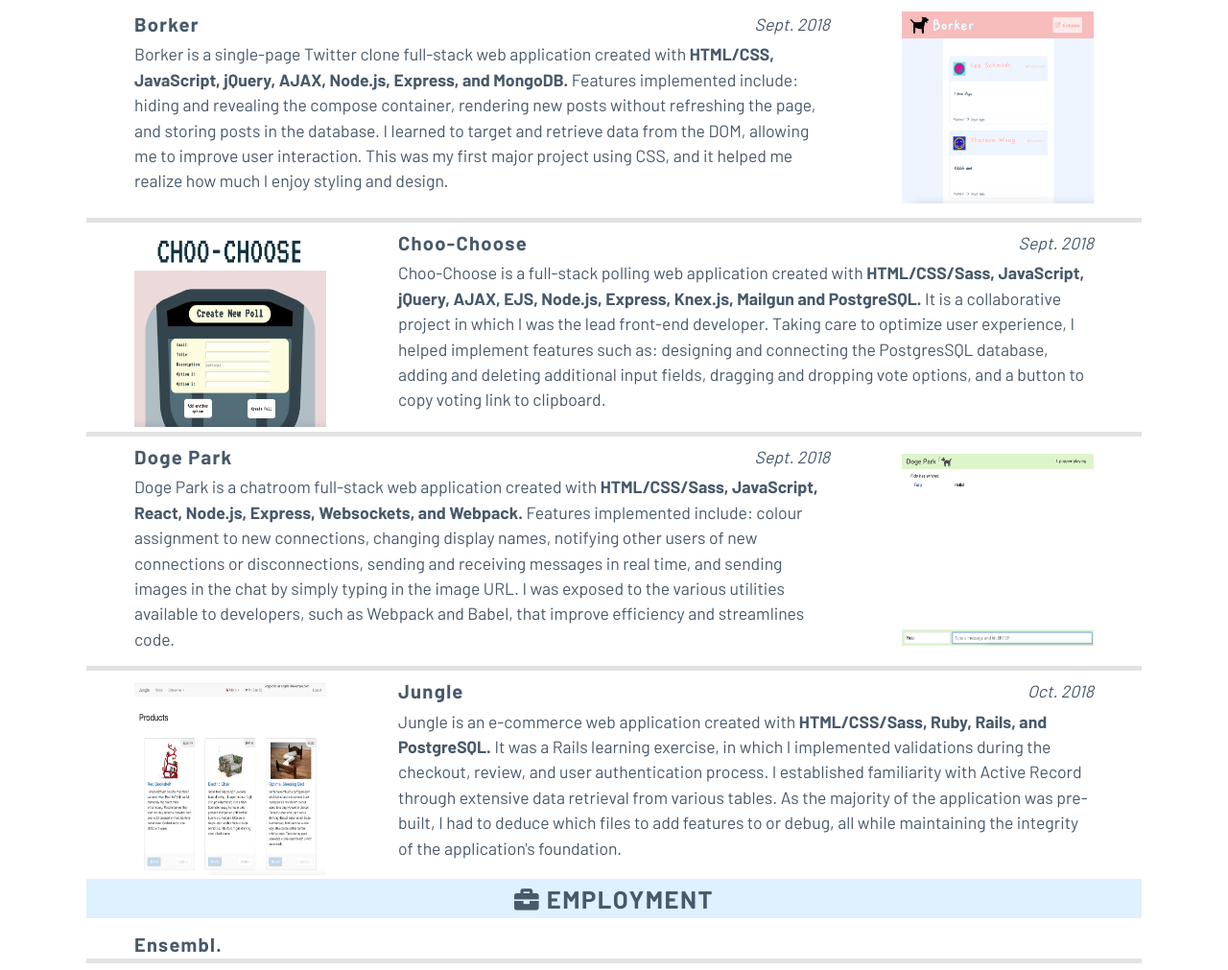
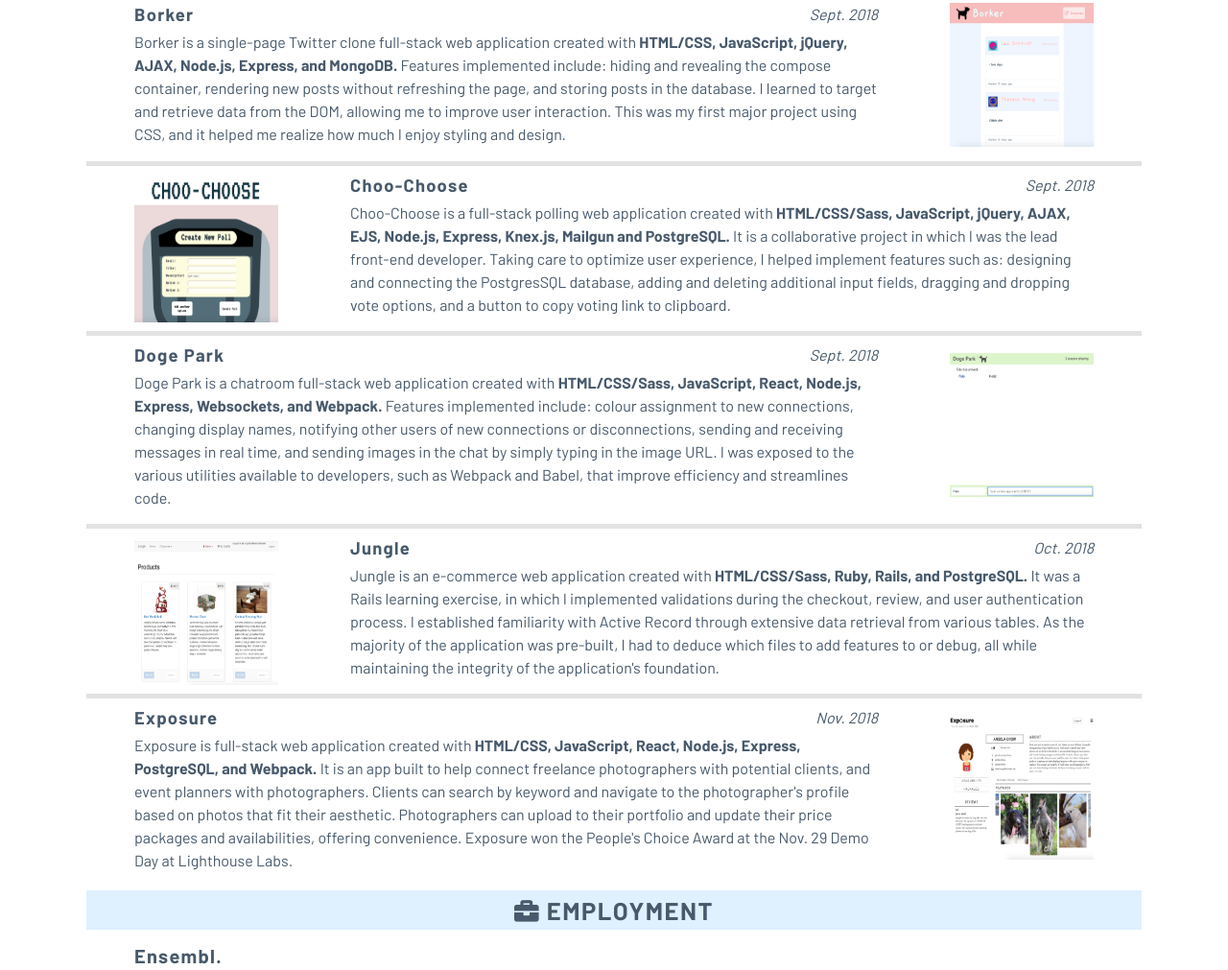
Before and after one commit to alarryant/alarryant.github.io, a plain HTML site: page index.html in a window 1280 px wide. Shown: the part 741-1752 px from the top of the page at 96% size. Drawn offline with nearby package versions, Linux system fonts and the light colour scheme.

Commit message:
added final project

```diff
--- a/index.html
+++ b/index.html
@@ -80,6 +80,12 @@
           <span class="projname"><h5>Jungle</h5><p>Oct. 2018</p></span>
           Jungle is an e-commerce web application created with <b>HTML/CSS/Sass, Ruby, Rails, and PostgreSQL.</b> It was a Rails learning exercise, in which I implemented validations during the checkout, review, and user authentication process. I established familiarity with Active Record through extensive data retrieval from various tables. As the majority of the application was pre-built, I had to deduce which files to add features to or debug, all while maintaining the integrity of the application's foundation.
         </span>
+        <hr>
+        <span class="projdescription">
+          <span class="projname"><h5>Exposure</h5><p>Nov. 2018</p></span>
+          Exposure is full-stack web application created with <b>HTML/CSS, JavaScript, React, Node.js, Express, PostgreSQL, and Webpack.</b> It is an app built to help connect freelance photographers with potential clients, and event planners with photographers. Clients can search by keyword and navigate to the photographer's profile based on photos that fit their aesthetic. Photographers can upload to their portfolio and update their price packages and availabilities, offering convenience. Exposure won the People's Choice Award at the Nov. 29 Demo Day at Lighthouse Labs.
+          </span>
+        <a href="https://github.com/alarryant/exposure"><img class="dogepark" src="images/Exposure.png"></a>
         </div>
       <br>
       <div class="employment">
--- a/styles/layout.css
+++ b/styles/layout.css
@@ -177,7 +177,7 @@ h1 {
 
 .name {
   font-weight: 700;
-  font-size: 4.5em;
+  font-size: 4em;
   margin-bottom: 15px;
   margin-top: 50px;
   text-transform: uppercase;
@@ -378,8 +378,8 @@ h5 {
 }
 
 .borker {
-  height: 200px;
-  width: 200px;
+  height: 150px;
+  width: 150px;
   display: inline-block;
   margin: 0px 50px 15px 10px;
   float: right;
@@ -391,8 +391,8 @@ h5 {
 }
 
 .dogepark {
-  height: 200px;
-  width: 200px;
+  height: 150px;
+  width: 150px;
   display: inline-block;
   margin: 10px 50px 15px 10px;
   float: right;
@@ -404,8 +404,8 @@ h5 {
 }
 
 .choochoose {
-  height: 200px;
-  width: 200px;
+  height: 150px;
+  width: 150px;
   display: inline-block;
   margin: 5px 25px 5px 50px;
   float: left;
@@ -417,8 +417,8 @@ h5 {
 }
 
 .jungle {
-  height: 200px;
-  width: 200px;
+  height: 150px;
+  width: 150px;
   display: inline-block;
   margin: 5px 25px 0px 50px;
   float: left;
@@ -430,8 +430,8 @@ h5 {
 }
 
 .projdescription {
-  font-size: 1.1em;
-  width: 725px;
+  font-size: 1em;
+  width: 775px;
   display: inline-block;
   line-height: 1.5em;
   padding: 0px 50px;
@@ -482,7 +482,7 @@ a:hover {
 
 .projname h5 {
   text-align: left;
-  width: 362px;
+  width: 412px;
   float: left;
   margin: 0px 0px 5px 0px;
 }
```
Also changed, not shown: images/Exposure.png (added), 1 other file.
